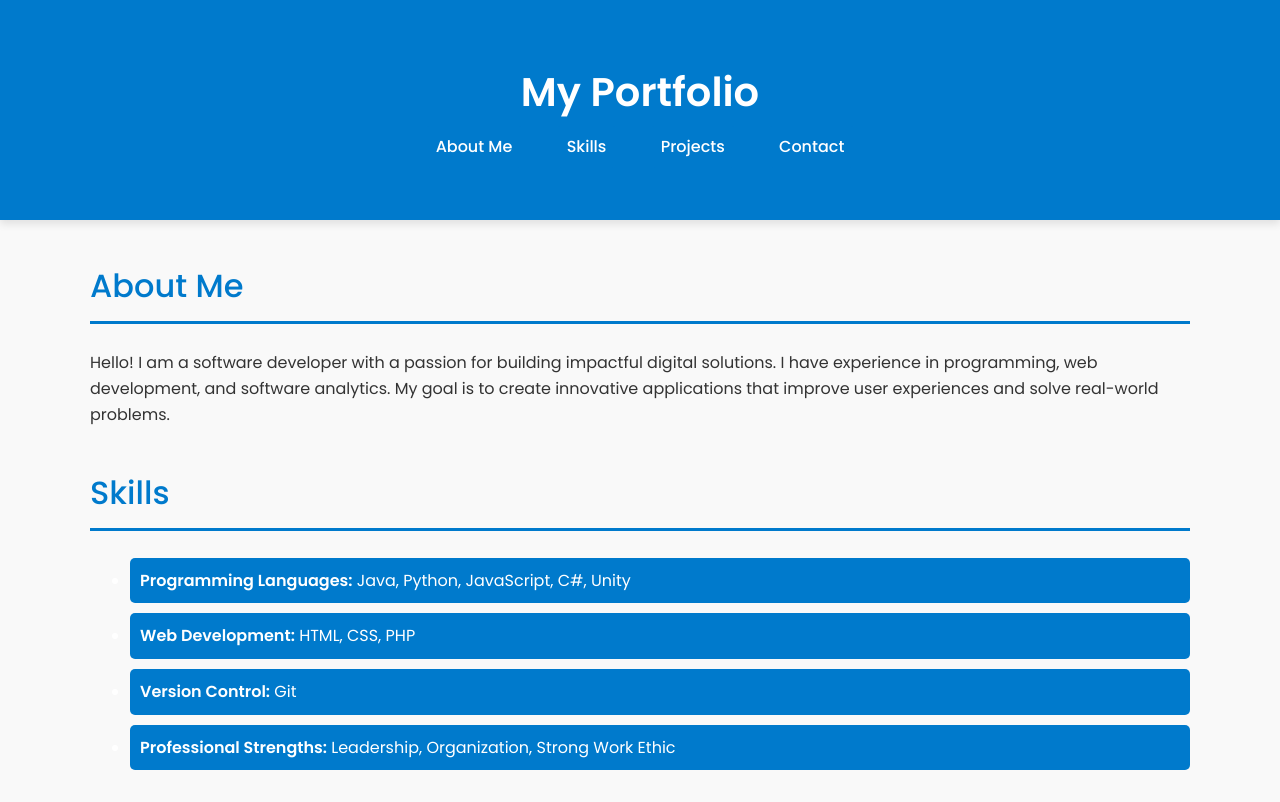
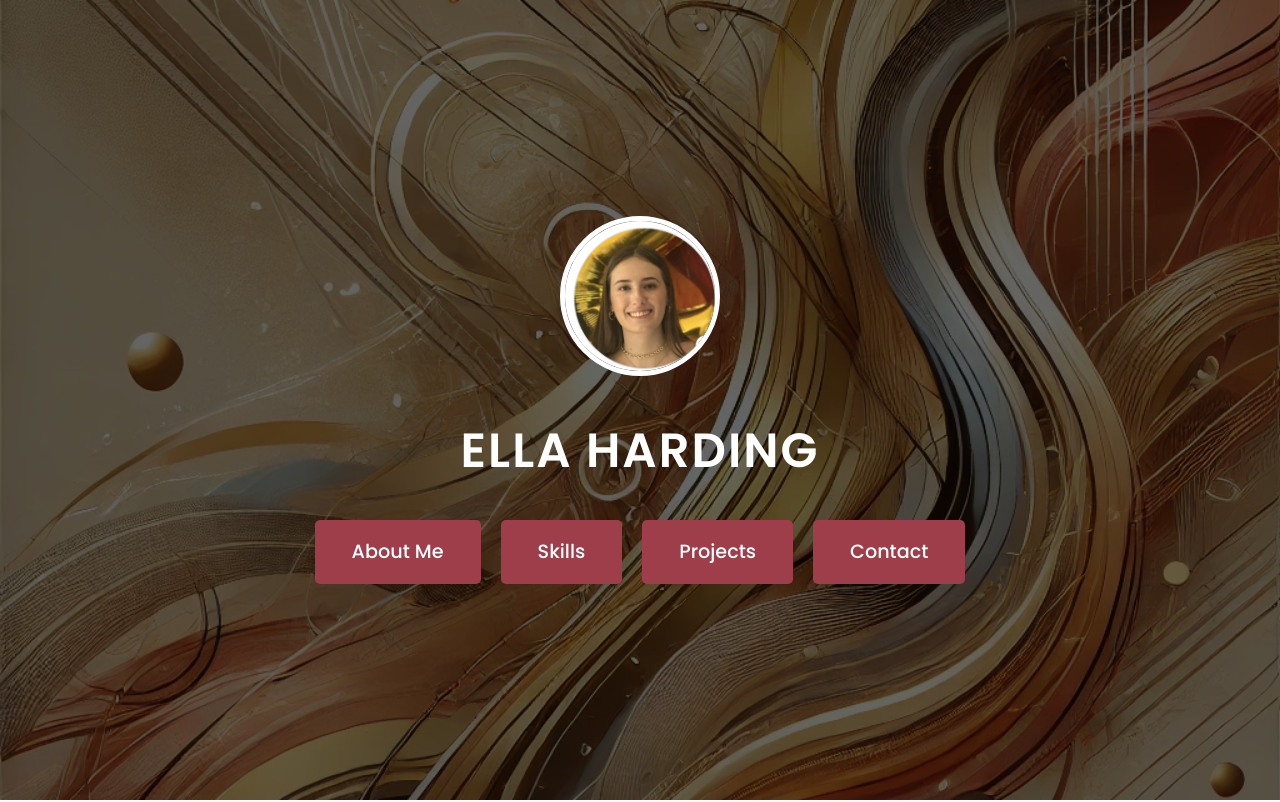
Before and after one commit to Ellaharding1/Portfolio, a plain HTML site: page index.html in a window 1280 px wide. Shown: the top 802 px of the page. Drawn offline with Linux system fonts and the light colour scheme.

Commit message:
finished the landing page

```diff
--- a/css/styles.css
+++ b/css/styles.css
@@ -1,4 +1,4 @@
-/* Importing Google Fonts */
+/* General Styles */
 body {
     font-family: 'Poppins', sans-serif;
     line-height: 1.6;
@@ -8,109 +8,168 @@ body {
     color: #333;
 }
 
-header {
-    background-color: #007acc;
-    color: #fff;
-    padding: 20px 0;
-    box-shadow: 0px 4px 8px rgba(0, 0, 0, 0.1);
+/* Landing Page Styles */
+#landing {
+    height: 100vh;
+    background-image: url('../backround1.jpg');
+    background-size: cover;
+    background-position: center;
+    background-repeat: no-repeat;
+    position: relative;
 }
 
-header h1 {
-    margin: 0;
-    text-align: center;
-    font-size: 2.5rem;
-    font-weight: 600;
+#landing .overlay {
+    background-color: rgba(0, 0, 0, 0.6);
+    height: 100%;
+    width: 100%;
+    display: flex;
+    justify-content: center;
+    align-items: center;
 }
 
-header nav ul {
+#landing .content {
+    text-align: center;
+    color: #fff;
+    padding: 20px;
+}
+
+#landing .profile-pic {
+    width: 150px;
+    height: 150px;
+    border-radius: 50%;
+    border: 5px solid #fff;
+    margin-bottom: 20px;
+    object-fit: cover;
+}
+
+#landing h1 {
+    font-size: 3rem;
+    margin: 10px 0;
+    font-weight: 600;
+    text-transform: uppercase;
+    letter-spacing: 2px;
+}
+
+#landing nav ul {
     list-style: none;
     padding: 0;
-    text-align: center;
-    margin: 10px 0 0 0;
+    margin: 30px 0 0;
+    display: flex;
+    justify-content: center;
+    gap: 20px;
 }
 
-header nav ul li {
-    display: inline;
-    margin: 0 15px;
+#landing nav ul li {
+    margin: 0;
 }
 
-header nav ul li a {
+#landing nav ul li a {
     color: #fff;
     text-decoration: none;
     font-weight: 500;
-    font-size: 1rem;
-    transition: color 0.3s ease;
+    font-size: 1.2rem;
+    padding: 10px 20px;
+    border: 2px solid transparent; /* Make border transparent */
+    border-radius: 30px;
+    background-color: transparent; /* Remove background color */
+    transition: color 0.3s ease; /* Remove background transition */
 }
 
-header nav ul li a:hover {
-    color: #ffcc00;
+#landing nav ul li a:hover {
+    color: #007acc;
 }
 
+
+/* Section Styles */
 .container {
     max-width: 1100px;
-    margin: 40px auto;
+    margin: 60px auto;
     padding: 0 20px;
 }
 
 h2 {
-    font-size: 2rem;
+    font-size: 2.5rem;
     font-weight: 500;
-    border-bottom: 3px solid #007acc;
+    border-bottom: 3px solid #9e3e4a;
     padding-bottom: 10px;
-    color: #007acc;
+    color: #9e3e4a;
+    margin-bottom: 30px;
 }
 
 p, ul {
-    font-size: 1rem;
+    font-size: 1.1rem;
     margin: 20px 0;
+    line-height: 1.8;
+    color: #555;
 }
 
 ul li {
-    background: #007acc;
+    background: #9e3e4a;
     color: #fff;
     margin: 10px 0;
-    padding: 10px;
+    padding: 15px;
     border-radius: 5px;
     transition: background 0.3s ease;
 }
 
 ul li:hover {
-    background: #005a99;
+    background: #9e3e4a;
 }
 
 .project {
     background: #fff;
-    padding: 20px;
+    padding: 25px;
     margin: 20px 0;
     border: 1px solid #ddd;
-    border-radius: 5px;
-    box-shadow: 0px 4px 8px rgba(0, 0, 0, 0.1);
-    transition: transform 0.3s ease;
+    border-radius: 10px;
+    box-shadow: 0px 4px 15px rgba(0, 0, 0, 0.1);
+    transition: transform 0.3s ease, box-shadow 0.3s ease;
 }
 
 .project h3 {
     margin-top: 0;
-    color: #007acc;
-    font-size: 1.5rem;
+    color: #9e3e4a;
+    font-size: 1.8rem;
 }
 
 .project p {
     margin: 15px 0 0 0;
+    color: #555;
 }
 
 .project:hover {
-    transform: translateY(-5px);
+    transform: translateY(-10px);
+    box-shadow: 0px 8px 20px rgba(0, 0, 0, 0.2);
 }
 
+/* Contact Section */
+#contact p {
+    font-size: 1.2rem;
+    text-align: center;
+}
+
+#contact a {
+    color: #9e3e4a;
+    text-decoration: none;
+    font-weight: 500;
+    border-bottom: 2px solid transparent;
+    transition: border-bottom 0.3s ease;
+}
+
+#contact a:hover {
+    border-bottom: 2px solid #9e3e4a;
+}
+
+/* Footer Styles */
 footer {
-    background-color: #007acc;
+    background-color: #333;
     color: #fff;
     text-align: center;
     padding: 20px 0;
-    margin-top: 40px;
     box-shadow: 0px -4px 8px rgba(0, 0, 0, 0.1);
 }
 
 footer p {
     margin: 0;
+    font-size: 1rem;
 }
--- a/index.html
+++ b/index.html
@@ -4,15 +4,20 @@
     <meta charset="UTF-8">
     <meta name="viewport" content="width=device-width, initial-scale=1.0">
     <title>My Portfolio</title>
+    <!-- Link to External CSS -->
     <link rel="stylesheet" href="css/styles.css">
+    <!-- Google Fonts -->
     <link rel="preconnect" href="https://fonts.googleapis.com">
     <link rel="preconnect" href="https://fonts.gstatic.com" crossorigin>
     <link href="https://fonts.googleapis.com/css2?family=Poppins:wght@300;400;500;600&display=swap" rel="stylesheet">
 </head>
 <body>
-    <header>
-        <div class="container">
-            <h1>My Portfolio</h1>
+    <!-- Landing Section -->
+    <div id="landing">
+        <div class="overlay">
+            <div class="content">
+                <img src="pictures/photo.jpg" alt="Your Name" class="profile-pic">
+                <h1>Ella Harding</h1>
                 <nav>
                     <ul>
                         <li><a href="#about">About Me</a></li>
@@ -22,13 +27,10 @@
                     </ul>
                 </nav>
             </div>
-    </header>
+        </div>
+    </div>
 
-    <section id="about" class="container">
-        <h2>About Me</h2>
-        <p>Hello! I am a software developer with a passion for building impactful digital solutions. I have experience in programming, web development, and software analytics. My goal is to create innovative applications that improve user experiences and solve real-world problems.</p>
-    </section>
-
+    <!-- Skills Section -->
     <section id="skills" class="container">
         <h2>Skills</h2>
         <ul>
@@ -39,26 +41,37 @@
         </ul>
     </section>
 
+    <!-- Projects Section -->
     <section id="projects" class="container">
         <h2>Projects</h2>
         <div class="project">
             <h3>Project 1: E-commerce Website</h3>
-            <p>Developed a full-stack e-commerce website using HTML, CSS, JavaScript, and PHP. Integrated secure payment gateways and built a user-friendly interface.</p>
+            <p>
+                Developed a full-stack e-commerce website using HTML, CSS, JavaScript, and PHP.
+                Integrated secure payment gateways and built a user-friendly interface.
+            </p>
         </div>
         <div class="project">
             <h3>Project 2: Portfolio Website</h3>
-            <p>Created a personal portfolio website to showcase my projects and skills, utilizing HTML and CSS for responsive design.</p>
+            <p>
+                Created a personal portfolio website to showcase my projects and skills, utilizing HTML and CSS for responsive design.
+            </p>
         </div>
     </section>
 
+    <!-- Contact Section -->
     <section id="contact" class="container">
         <h2>Contact</h2>
-        <p>If you'd like to get in touch, please feel free to <a href="mailto:Ellaharding@rogers.com">email me</a>.</p>
+        <p>
+            If you'd like to get in touch, please feel free to
+            <a href="mailto:your-email@example.com">email me</a>.
+        </p>
     </section>
 
+    <!-- Footer -->
     <footer>
         <div class="container">
-            <p>&copy; 2024 My Portfolio. All rights reserved.</p>
+            <p>&copy; 2024 Your Name. All rights reserved.</p>
         </div>
     </footer>
 </body>
```
Also changed, not shown: backround.jpg (added), backround1.jpg (added), pictures/photo.jpg (added). Lines whose indentation alone changed are shown as unchanged.
